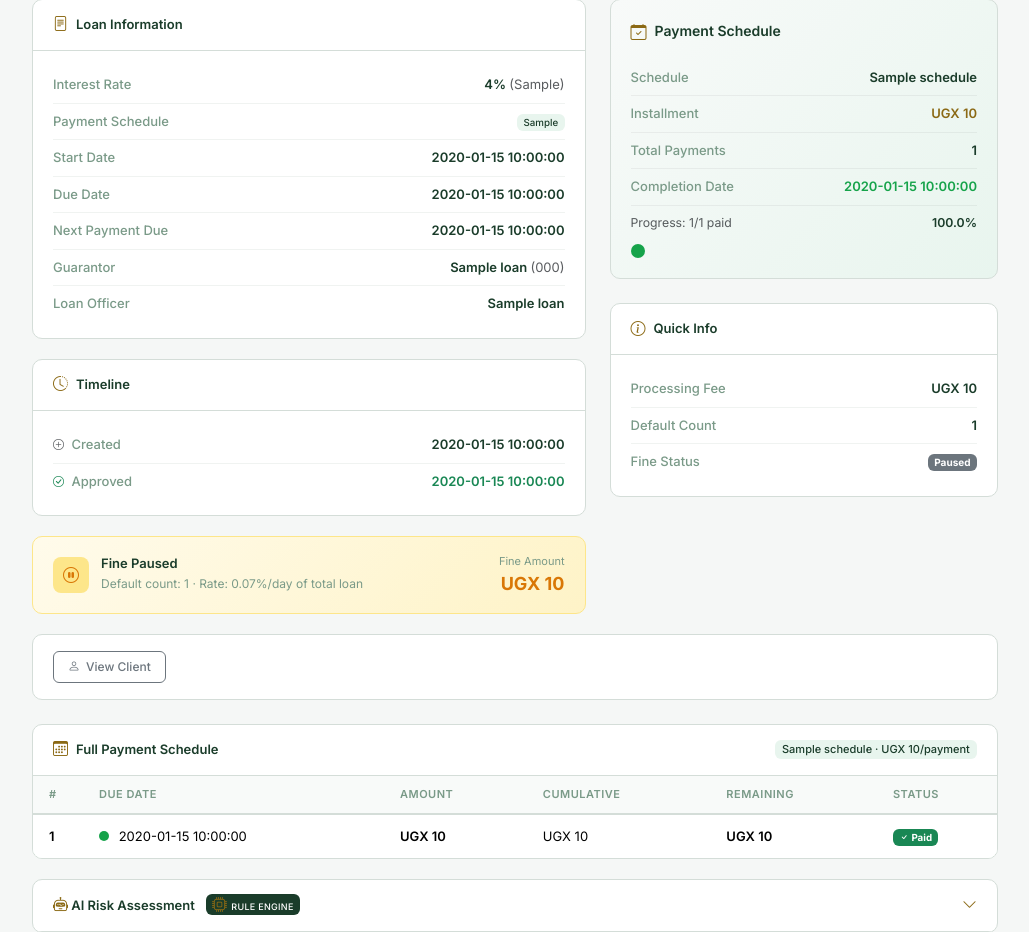
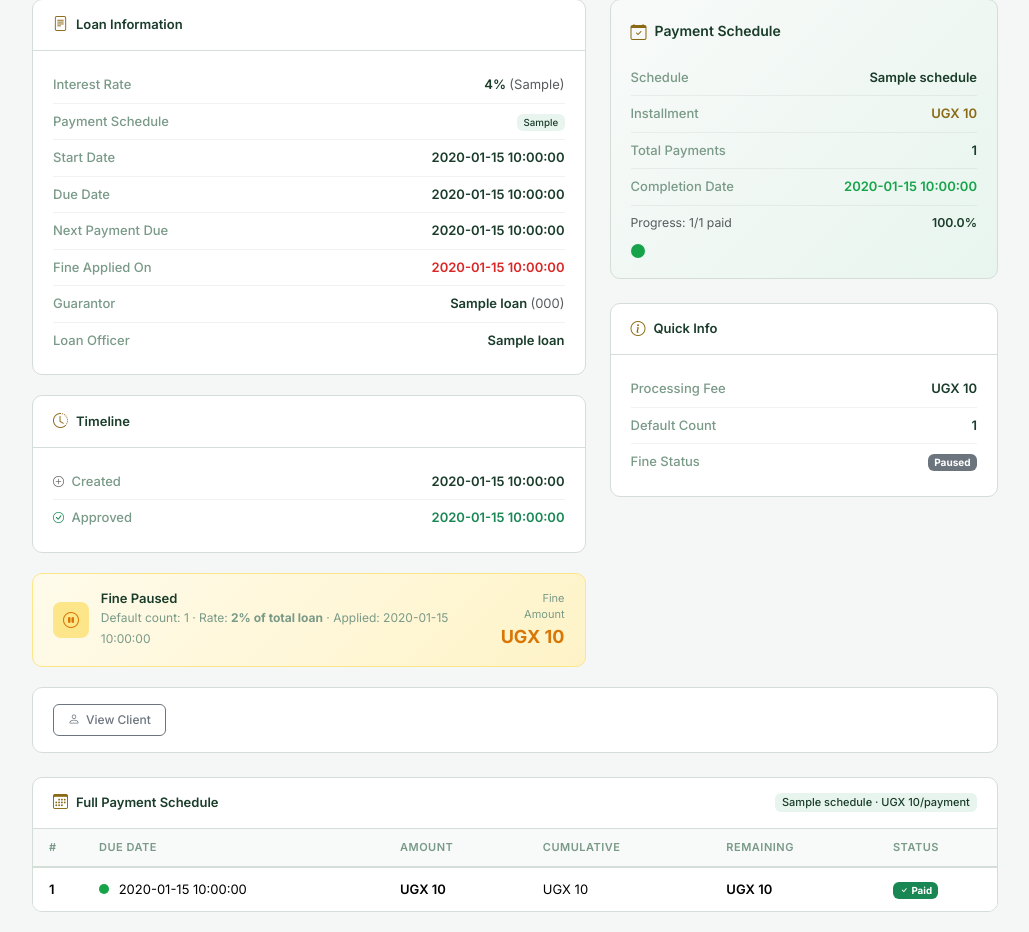
Before and after one commit to Edwinner256/lend-flow-2.0, a Flask app: template templates/loan_detail.html in a window 1280 px wide. Shown: the part 399-1331 px from the top of the page, without its empty margins (250-1279 px from the left). Run offline with Flask 3, Linux system fonts and the light colour scheme; the template is opened without the code that fills it: most values are stand-ins (such as "Sample title", 1, 10 or a date in 2020); some libraries are stand-ins or nearby versions.

Commit message:
Add manual fine entry with date picker, change auto-fine to 2% of total loan
- Auto-fine rate changed from 0.07% to 2% of total loan amount
- Added fine_date column to track when fines are applied
- New apply_manual_fine() function for admin to manually enter fines
- New /loans/<id>/apply-manual-fine route with amount + date picker
- Manual fine modal in loan detail with calendar date selection
- Updated SMS and AI service messages to reflect 2% rate
- Display fine_date in loan info panel when set

```diff
--- a/app.py
+++ b/app.py
@@ -16,7 +16,7 @@ from app.database import (
     reject_loan, add_repayment, get_loans, get_loan, get_loan_by_number, get_repayments,
     get_notifications, mark_notification_read, mark_all_notifications_read,
     get_dashboard_stats, get_all_users, log_audit, send_notification,
-    check_and_apply_fine, toggle_fine, run_daily_checks, UPLOAD_FOLDER,
+    check_and_apply_fine, toggle_fine, apply_manual_fine, run_daily_checks, UPLOAD_FOLDER,
     calculate_payment_schedule, get_monthly_pnl, get_balance_sheet, get_db,
     record_login_attempt, is_account_locked, change_password, get_failed_attempts,
     update_user, delete_user, get_all_repayments, update_repayment,
@@ -37,6 +37,11 @@ app.secret_key = os.environ.get('SECRET_KEY', 'lendflow-secret-key-change-in-pro
 app.config['UPLOAD_FOLDER'] = UPLOAD_FOLDER
 app.config['MAX_CONTENT_LENGTH'] = 5 * 1024 * 1024  # 5MB max
 ALLOWED_EXTENSIONS = {'png', 'jpg', 'jpeg', 'gif'}
+
+# Make datetime available in all templates
+@app.context_processor
+def inject_datetime():
+    return {'datetime': __import__('datetime')}
 
 # Session security configuration
 app.config['SESSION_COOKIE_HTTPONLY'] = True       # Prevent XSS access to session cookie
@@ -986,7 +991,7 @@ def check_fine_route(loan_id):
     result = check_and_apply_fine(loan_id)
     if result and result['fine_applied']:
         loan = result['loan']
-        flash(f'Fine of UGX {loan["fine_amount"]:,.0f} applied to {loan["loan_number"]} (0.07% of total).', 'warning')
+        flash(f'Fine of UGX {loan["fine_amount"]:,.0f} applied to {loan["loan_number"]} (2% of total loan).', 'warning')
         # Send SMS notification to client
         sms_result = send_fine_applied_sms(loan)
         if sms_result['success']:
@@ -996,6 +1001,51 @@ def check_fine_route(loan_id):
     else:
         flash('No fine applied. Payment is not overdue or fine already active.', 'info')
     return redirect(url_for('loan_detail', loan_id=loan_id))
+
+
+@app.route('/loans/<int:loan_id>/apply-manual-fine', methods=['POST'])
+@login_required
+@role_required('admin', 'loan_officer')
+def apply_manual_fine_route(loan_id):
+    """Admin manually applies a fine with a specific amount and date."""
+    loan = get_loan(loan_id)
+    if not loan:
+        flash('Loan not found.', 'danger')
+        return redirect(url_for('manage_loans'))
+
+    try:
+        fine_amount = float(request.form.get('fine_amount', 0))
+        fine_date = request.form.get('fine_date', '').strip()
+
+        if fine_amount <= 0:
+            flash('Fine amount must be greater than zero.', 'danger')
+            return redirect(url_for('loan_detail', loan_id=loan_id))
+
+        if not fine_date:
+            fine_date = datetime.now().strftime('%Y-%m-%d')
+
+        result = apply_manual_fine(loan_id, fine_amount, fine_date, session['user_id'])
+        if result:
+            from app.sms_service import send_fine_applied_sms
+            flash(f'Manual fine of UGX {fine_amount:,.0f} applied to {loan["loan_number"]}.', 'success')
+            log_audit(session['user_id'], 'manual_fine', 'loan', loan_id,
+                     f'Applied fine UGX {fine_amount:,.0f} on {fine_date}')
+            # Send SMS
+            try:
+                sms_result = send_fine_applied_sms(result)
+                if sms_result['success']:
+                    flash(f'SMS fine notification sent to {result["client_name"]}.', 'info')
+                else:
+                    flash(f'SMS notification failed: {sms_result["error"]}', 'warning')
+            except Exception:
+                pass
+        else:
+            flash('Could not apply fine. Loan not found.', 'danger')
+    except Exception as e:
+        flash(f'Error applying fine: {str(e)}', 'danger')
+
+    return redirect(url_for('loan_detail', loan_id=loan_id))
+
 
 @app.route('/loans/<int:loan_id>/edit', methods=['GET', 'POST'])
 @login_required
--- a/app/ai_service.py
+++ b/app/ai_service.py
@@ -594,7 +594,7 @@ def get_faq_response(question, loan_data=None):
             if fine > 0:
                 return (
                     f"You currently have a fine of **UGX {fine:,.0f}**. "
-                    f"Fines accrue at 0.07% per day on overdue amounts. "
+                    f"Fines are charged at 2% of the total loan amount when payment is overdue by 1+ day. "
                     f"Clear your overdue payment to stop further fines."
                 )
             return "You have no active fines. Continue making timely payments to avoid penalties."
--- a/templates/loan_detail.html
+++ b/templates/loan_detail.html
@@ -499,6 +499,12 @@
                     <span class="label">Next Payment Due</span>
                     <span class="value">{{ loan.next_payment_date or 'N/A' }}</span>
                 </div>
+                {% if loan.fine_date %}
+                <div class="info-row">
+                    <span class="label">Fine Applied On</span>
+                    <span class="value" style="color:#dc2626;">{{ loan.fine_date }}</span>
+                </div>
+                {% endif %}
                 <div class="info-row">
                     <span class="label">Guarantor</span>
                     <span class="value">{{ loan.guarantor_name or 'N/A' }}{% if loan.guarantor_phone %} <span class="text-muted fw-normal">({{ loan.guarantor_phone }})</span>{% endif %}</span>
@@ -538,7 +544,11 @@
                 </div>
                 <div class="fine-banner-text">
                     <h6>{% if loan.fine_active %}Fine Active{% else %}Fine Paused{% endif %}</h6>
-                    <small>Default count: {{ loan.default_count }} &middot; Rate: 0.07%/day of total loan</small>
+                    <small>
+                        Default count: {{ loan.default_count }} &middot;
+                        Rate: <strong>2% of total loan</strong>
+                        {% if loan.fine_date %} &middot; Applied: {{ loan.fine_date }}{% endif %}
+                    </small>
                 </div>
             </div>
             <div class="fine-banner-amount">
@@ -662,8 +672,11 @@
     {% endif %}
     {% if session.user_role in ('admin', 'loan_officer') %}
     <a href="{{ url_for('edit_loan', loan_id=loan.id) }}" class="btn btn-outline-warning"><i class="bi bi-pencil"></i> Edit</a>
+    <button type="button" class="btn btn-outline-danger" data-bs-toggle="modal" data-bs-target="#applyManualFineModal">
+        <i class="bi bi-hand-index"></i> Apply Fine
+    </button>
     <form action="{{ url_for('check_fine_route', loan_id=loan.id) }}" method="POST" class="d-inline">
-        <button class="btn btn-outline-danger"><i class="bi bi-exclamation-triangle"></i> Check Fine</button>
+        <button class="btn btn-outline-danger"><i class="bi bi-exclamation-triangle"></i> Auto Fine</button>
     </form>
     {% if loan.fine_active %}
     <form action="{{ url_for('toggle_fine_route', loan_id=loan.id) }}" method="POST" class="d-inline">
@@ -890,6 +903,64 @@ function toggleAiRisk(header) {
     </div>
 </div>
 
+<!-- ═══════════════ MANUAL FINE MODAL ═══════════════ -->
+{% if session.user_role in ('admin', 'loan_officer') %}
+<div class="modal fade" id="applyManualFineModal" tabindex="-1" aria-labelledby="applyManualFineModalLabel" aria-hidden="true">
+    <div class="modal-dialog modal-dialog-centered">
+        <div class="modal-content" style="border-radius:12px;border:none;box-shadow:0 20px 60px rgba(0,0,0,0.15);">
+            <div class="modal-header" style="background:#dc2626;color:#fff;border-radius:12px 12px 0 0;padding:16px 20px;">
+                <h5 class="modal-title" id="applyManualFineModalLabel" style="font-size:15px;font-weight:600;">
+                    <i class="bi bi-hand-index me-2"></i>Apply Manual Fine
+                </h5>
+                <button type="button" class="btn-close btn-close-white" data-bs-dismiss="modal" aria-label="Close"></button>
+            </div>
+            <form action="{{ url_for('apply_manual_fine_route', loan_id=loan.id) }}" method="POST">
+                <div class="modal-body" style="padding:24px;">
+                    <div class="mb-3">
+                        <label class="form-label fw-semibold"><i class="bi bi-calculator me-1"></i>Fine Amount (UGX)</label>
+                        <div class="input-group">
+                            <span class="input-group-text">UGX</span>
+                            <input type="number" name="fine_amount" class="form-control form-control-lg" step="0.01"
+                                   min="1" placeholder="e.g. {{ (loan.total_amount * 0.02)|round|int }}" required>
+                        </div>
+                        <div class="form-text">
+                            Suggested: <strong>UGX {{ (loan.total_amount * 0.02)|round|int }}</strong> (2% of total loan UGX {{ "{:,.0f}".format(loan.total_amount) }})
+                        </div>
+                    </div>
+                    <div class="mb-3">
+                        <label class="form-label fw-semibold"><i class="bi bi-calendar-event me-1"></i>Fine Date</label>
+                        <input type="date" name="fine_date" class="form-control form-control-lg"
+                               value="{{ datetime.now().strftime('%Y-%m-%d') }}" required>
+                        <div class="form-text">Select the date this fine applies from</div>
+                    </div>
+                    <div class="d-flex align-items-start gap-2 p-3 rounded" style="background:#fef2f2;border:1px solid #fecaca;font-size:13px;">
+                        <i class="bi bi-info-circle" style="color:#dc2626;margin-top:2px;"></i>
+                        <div>
+                            <strong style="color:#991b1b;">Note:</strong>
+                            <span style="color:#7f1d1d;">
+                                This will add the fine amount to the existing balance. The client will be notified in-app.
+                                Current fine: UGX {{ "{:,.0f}".format(loan.fine_amount) }}
+                                {% if loan.fine_active %}
+                                (Active)
+                                {% else %}
+                                (Inactive)
+                                {% endif %}
+                            </span>
+                        </div>
+                    </div>
+                </div>
+                <div class="modal-footer" style="border-top:1px solid #eef2f0;padding:16px 20px;">
+                    <button type="button" class="btn btn-secondary" style="border-radius:6px;" data-bs-dismiss="modal">Cancel</button>
+                    <button type="submit" class="btn" style="background:#dc2626;color:#fff;border-radius:6px;">
+                        <i class="bi bi-check-lg me-1"></i> Apply Fine
+                    </button>
+                </div>
+            </form>
+        </div>
+    </div>
+</div>
+{% endif %}
+
 <!-- ═══════════════ DELETE MODAL ═══════════════ -->
 {% if session.user_role != 'loan_viewer' %}
 <div class="modal fade" id="deleteLoanModal" tabindex="-1" aria-labelledby="deleteLoanModalLabel" aria-hidden="true">
```
Also changed, not shown: app/database.py (+64 -8 lines).
